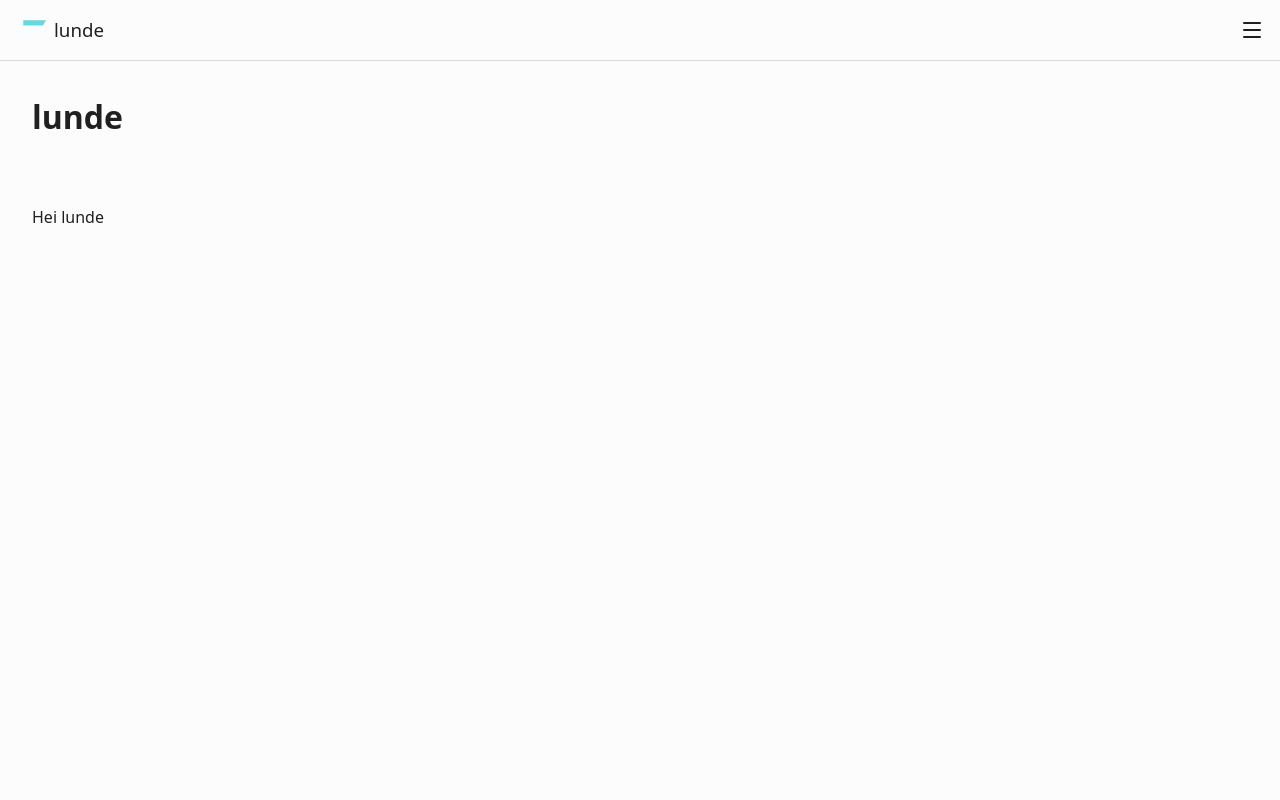
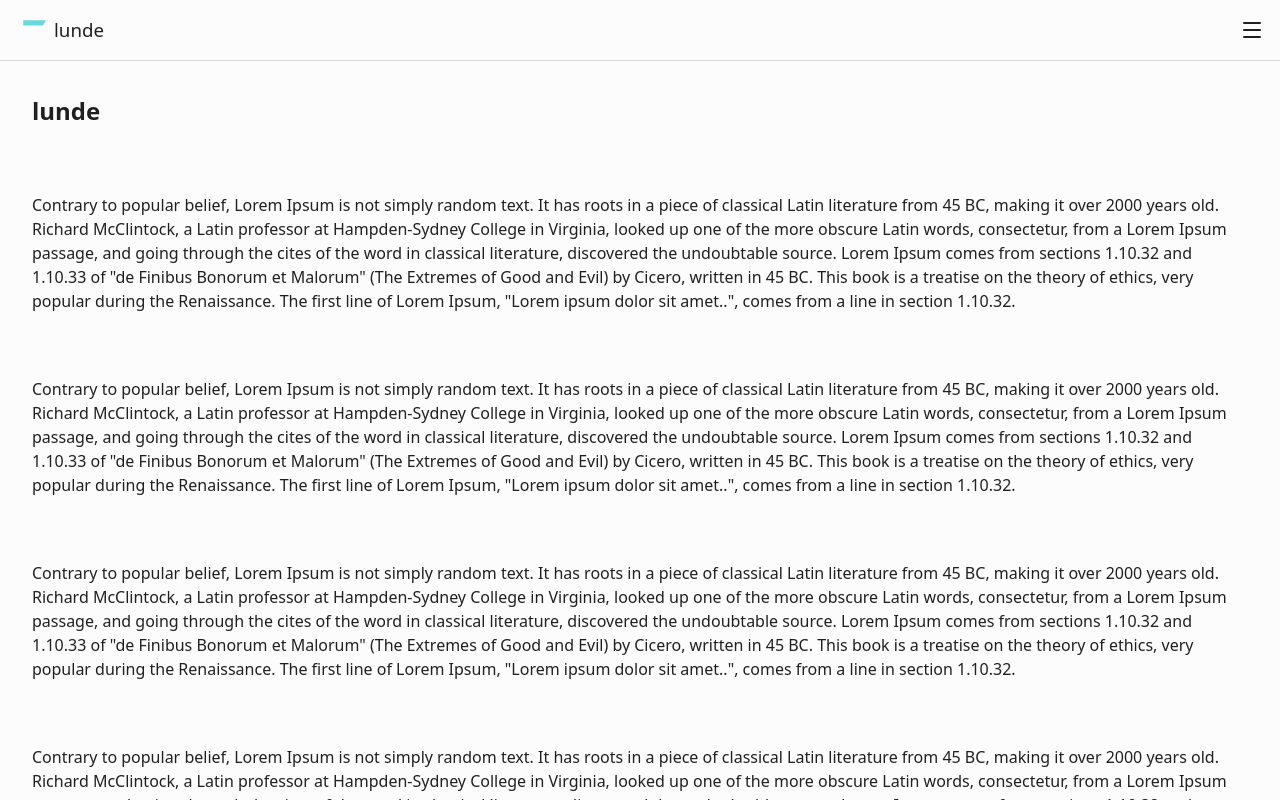
Before and after one commit to threetides/lunde, a React (Vite) app: page / in a window 1280 px wide. Built offline with nearby package versions, Linux system fonts and the light colour scheme.

Commit message:
feat: enhance documentation layout and styling, improve scroll restoration, and update content

```diff
--- a/src/features/documentation/components/DocumentationPage/DocumentationPage.css
+++ b/src/features/documentation/components/DocumentationPage/DocumentationPage.css
@@ -3,7 +3,6 @@
   display: flex;
   flex-direction: column;
   gap: var(--space-3xl);
-  overflow-y: auto;
   flex: 1;
 }
 
--- a/src/features/documentation/components/DocumentationPage/DocumentationPage.tsx
+++ b/src/features/documentation/components/DocumentationPage/DocumentationPage.tsx
@@ -1,16 +1,14 @@
 import { type FC, type ReactNode } from "react"
 import "./DocumentationPage.css"
-import { useLocation } from "@tanstack/react-router"
+
 interface DocumentationPageProps {
   title: string
   children: ReactNode
 }
 
 export const DocumentationPage: FC<DocumentationPageProps> = ({ title, children }) => {
-  const { pathname } = useLocation()
-
   return (
-    <div className="documentation-page" data-scroll-restoration-id={pathname}>
+    <div className="documentation-page">
       <h1>{title}</h1>
       {children}
     </div>
--- a/src/features/documentation/components/Example/Example.css
+++ b/src/features/documentation/components/Example/Example.css
@@ -21,7 +21,3 @@
     color: var(--color-low-contrast-text);
   }
 }
-
-.rs-language-label {
-  display: none;
-}
--- a/src/features/documentation/components/Example/Example.tsx
+++ b/src/features/documentation/components/Example/Example.tsx
@@ -1,6 +1,4 @@
 import type { FC, ReactNode } from "react"
-import ShikiHighlighter from "react-shiki/web"
-import { shikiTheme } from "./shikiTheme"
 import "./Example.css"
 
 interface ExampleProps {
@@ -18,8 +16,6 @@ export const Example: FC<ExampleProps> = ({ subtitle, link, ingress, children, c
       {ingress && <p className="example__ingress">{ingress}</p>}
     </div>
     {children && <div className="example__display">{children}</div>}
-    <ShikiHighlighter language="tsx" theme={shikiTheme} className="example__shiki">
-      {code}
-    </ShikiHighlighter>
+    <div className="example__shiki" dangerouslySetInnerHTML={{ __html: code }} />
   </div>
 )
--- a/src/main.tsx
+++ b/src/main.tsx
@@ -11,7 +11,10 @@ import { routeTree } from "./routeTree.gen"
 import { createRouter, RouterProvider } from "@tanstack/react-router"
 
 // Create a new router instance
-const router = createRouter({ routeTree, scrollRestoration: true })
+const router = createRouter({
+  routeTree,
+  scrollRestoration: true
+})
 
 // Register the router instance for type safety
 declare module "@tanstack/react-router" {
--- a/src/routes/__root.tsx
+++ b/src/routes/__root.tsx
@@ -16,7 +16,9 @@ function RootComponent() {
       <NavigationMenuMobile />
       <main>
         <NavigationMenuDesktop />
-        <Outlet />
+        <article data-scroll-restoration-id="docs-scroll">
+          <Outlet />
+        </article>
         <SidebarOverview />
       </main>
     </React.Fragment>
--- a/src/routes/components/navigation-menu/index.tsx
+++ b/src/routes/components/navigation-menu/index.tsx
@@ -9,8 +9,15 @@ import { createFileRoute } from "@tanstack/react-router"
 import { useSetAtom } from "jotai"
 import { sidebarOverviewLinksAtom } from "@/features/navigation/navigationAtoms"
 import { useEffect } from "react"
+import { codeToHtml } from "shiki"
+import { shikiTheme } from "@/features/documentation/components/Example/shikiTheme"
 
 export const Route = createFileRoute("/components/navigation-menu/")({
+  loader: async () => ({
+    horizontal: await codeToHtml(HorizontalSource, { lang: "tsx", theme: shikiTheme }),
+    vertical: await codeToHtml(VerticalSource, { lang: "tsx", theme: shikiTheme }),
+    anatomy: await codeToHtml(Anatomy, { lang: "tsx", theme: shikiTheme })
+  }),
   component: RouteComponent
 })
 
@@ -27,13 +34,15 @@ function RouteComponent() {
     setLinks(links)
   }, [])
 
+  const { horizontal, vertical, anatomy } = Route.useLoaderData()
+
   return (
     <DocumentationPage title="Navigation menu">
       <Example
         subtitle="Horizontal layout"
         link={links.horizontalLayout}
         ingress="The component is oriented horizontal by default"
-        code={HorizontalSource}
+        code={horizontal}
       >
         {Horizontal}
       </Example>
@@ -41,7 +50,7 @@ function RouteComponent() {
         subtitle="Vertical layout"
         link={links.verticalLayout}
         ingress="To orient the component vertically, add the orientation prop and set it to 'vertical'"
-        code={VerticalSource}
+        code={vertical}
       >
         {Vertical}
       </Example>
@@ -49,7 +58,7 @@ function RouteComponent() {
         subtitle="Anatomy"
         link={links.anatomy}
         ingress="The component exposes:"
-        code={Anatomy}
+        code={anatomy}
       />
     </DocumentationPage>
   )
--- a/src/routes/index.tsx
+++ b/src/routes/index.tsx
@@ -8,7 +8,94 @@ export const Route = createFileRoute("/")({
 function RouteComponent() {
   return (
     <DocumentationPage title="lunde">
-      <p>Hei lunde</p>
+      <p>
+        Contrary to popular belief, Lorem Ipsum is not simply random text. It has roots in a piece
+        of classical Latin literature from 45 BC, making it over 2000 years old. Richard McClintock,
+        a Latin professor at Hampden-Sydney College in Virginia, looked up one of the more obscure
+        Latin words, consectetur, from a Lorem Ipsum passage, and going through the cites of the
+        word in classical literature, discovered the undoubtable source. Lorem Ipsum comes from
+        sections 1.10.32 and 1.10.33 of "de Finibus Bonorum et Malorum" (The Extremes of Good and
+        Evil) by Cicero, written in 45 BC. This book is a treatise on the theory of ethics, very
+        popular during the Renaissance. The first line of Lorem Ipsum, "Lorem ipsum dolor sit
+        amet..", comes from a line in section 1.10.32.
+      </p>
+      <p>
+        Contrary to popular belief, Lorem Ipsum is not simply random text. It has roots in a piece
+        of classical Latin literature from 45 BC, making it over 2000 years old. Richard McClintock,
+        a Latin professor at Hampden-Sydney College in Virginia, looked up one of the more obscure
+        Latin words, consectetur, from a Lorem Ipsum passage, and going through the cites of the
+        word in classical literature, discovered the undoubtable source. Lorem Ipsum comes from
+        sections 1.10.32 and 1.10.33 of "de Finibus Bonorum et Malorum" (The Extremes of Good and
+        Evil) by Cicero, written in 45 BC. This book is a treatise on the theory of ethics, very
+        popular during the Renaissance. The first line of Lorem Ipsum, "Lorem ipsum dolor sit
+        amet..", comes from a line in section 1.10.32.
+      </p>
+      <p>
+        Contrary to popular belief, Lorem Ipsum is not simply random text. It has roots in a piece
+        of classical Latin literature from 45 BC, making it over 2000 years old. Richard McClintock,
+        a Latin professor at Hampden-Sydney College in Virginia, looked up one of the more obscure
+        Latin words, consectetur, from a Lorem Ipsum passage, and going through the cites of the
+        word in classical literature, discovered the undoubtable source. Lorem Ipsum comes from
+        sections 1.10.32 and 1.10.33 of "de Finibus Bonorum et Malorum" (The Extremes of Good and
+        Evil) by Cicero, written in 45 BC. This book is a treatise on the theory of ethics, very
+        popular during the Renaissance. The first line of Lorem Ipsum, "Lorem ipsum dolor sit
+        amet..", comes from a line in section 1.10.32.
+      </p>
+      <p>
+        Contrary to popular belief, Lorem Ipsum is not simply random text. It has roots in a piece
+        of classical Latin literature from 45 BC, making it over 2000 years old. Richard McClintock,
+        a Latin professor at Hampden-Sydney College in Virginia, looked up one of the more obscure
+        Latin words, consectetur, from a Lorem Ipsum passage, and going through the cites of the
+        word in classical literature, discovered the undoubtable source. Lorem Ipsum comes from
+        sections 1.10.32 and 1.10.33 of "de Finibus Bonorum et Malorum" (The Extremes of Good and
+        Evil) by Cicero, written in 45 BC. This book is a treatise on the theory of ethics, very
+        popular during the Renaissance. The first line of Lorem Ipsum, "Lorem ipsum dolor sit
+        amet..", comes from a line in section 1.10.32.
+      </p>
+      <p>
+        Contrary to popular belief, Lorem Ipsum is not simply random text. It has roots in a piece
+        of classical Latin literature from 45 BC, making it over 2000 years old. Richard McClintock,
+        a Latin professor at Hampden-Sydney College in Virginia, looked up one of the more obscure
+        Latin words, consectetur, from a Lorem Ipsum passage, and going through the cites of the
+        word in classical literature, discovered the undoubtable source. Lorem Ipsum comes from
+        sections 1.10.32 and 1.10.33 of "de Finibus Bonorum et Malorum" (The Extremes of Good and
+        Evil) by Cicero, written in 45 BC. This book is a treatise on the theory of ethics, very
+        popular during the Renaissance. The first line of Lorem Ipsum, "Lorem ipsum dolor sit
+        amet..", comes from a line in section 1.10.32.
+      </p>
+      <p>
+        Contrary to popular belief, Lorem Ipsum is not simply random text. It has roots in a piece
+        of classical Latin literature from 45 BC, making it over 2000 years old. Richard McClintock,
+        a Latin professor at Hampden-Sydney College in Virginia, looked up one of the more obscure
+        Latin words, consectetur, from a Lorem Ipsum passage, and going through the cites of the
+        word in classical literature, discovered the undoubtable source. Lorem Ipsum comes from
+        sections 1.10.32 and 1.10.33 of "de Finibus Bonorum et Malorum" (The Extremes of Good and
+        Evil) by Cicero, written in 45 BC. This book is a treatise on the theory of ethics, very
+        popular during the Renaissance. The first line of Lorem Ipsum, "Lorem ipsum dolor sit
+        amet..", comes from a line in section 1.10.32.
+      </p>
+      <p>
+        Contrary to popular belief, Lorem Ipsum is not simply random text. It has roots in a piece
+        of classical Latin literature from 45 BC, making it over 2000 years old. Richard McClintock,
+        a Latin professor at Hampden-Sydney College in Virginia, looked up one of the more obscure
+        Latin words, consectetur, from a Lorem Ipsum passage, and going through the cites of the
+        word in classical literature, discovered the undoubtable source. Lorem Ipsum comes from
+        sections 1.10.32 and 1.10.33 of "de Finibus Bonorum et Malorum" (The Extremes of Good and
+        Evil) by Cicero, written in 45 BC. This book is a treatise on the theory of ethics, very
+        popular during the Renaissance. The first line of Lorem Ipsum, "Lorem ipsum dolor sit
+        amet..", comes from a line in section 1.10.32.
+      </p>
+      <p>
+        Contrary to popular belief, Lorem Ipsum is not simply random text. It has roots in a piece
+        of classical Latin literature from 45 BC, making it over 2000 years old. Richard McClintock,
+        a Latin professor at Hampden-Sydney College in Virginia, looked up one of the more obscure
+        Latin words, consectetur, from a Lorem Ipsum passage, and going through the cites of the
+        word in classical literature, discovered the undoubtable source. Lorem Ipsum comes from
+        sections 1.10.32 and 1.10.33 of "de Finibus Bonorum et Malorum" (The Extremes of Good and
+        Evil) by Cicero, written in 45 BC. This book is a treatise on the theory of ethics, very
+        popular during the Renaissance. The first line of Lorem Ipsum, "Lorem ipsum dolor sit
+        amet..", comes from a line in section 1.10.32.
+      </p>
     </DocumentationPage>
   )
 }
--- a/src/styles/lunde.css
+++ b/src/styles/lunde.css
@@ -1,6 +1,11 @@
 main {
   display: flex;
   overflow: hidden;
+}
+
+article {
+  width: 100%;
+  overflow-y: auto;
 }
 
 .root {
```
